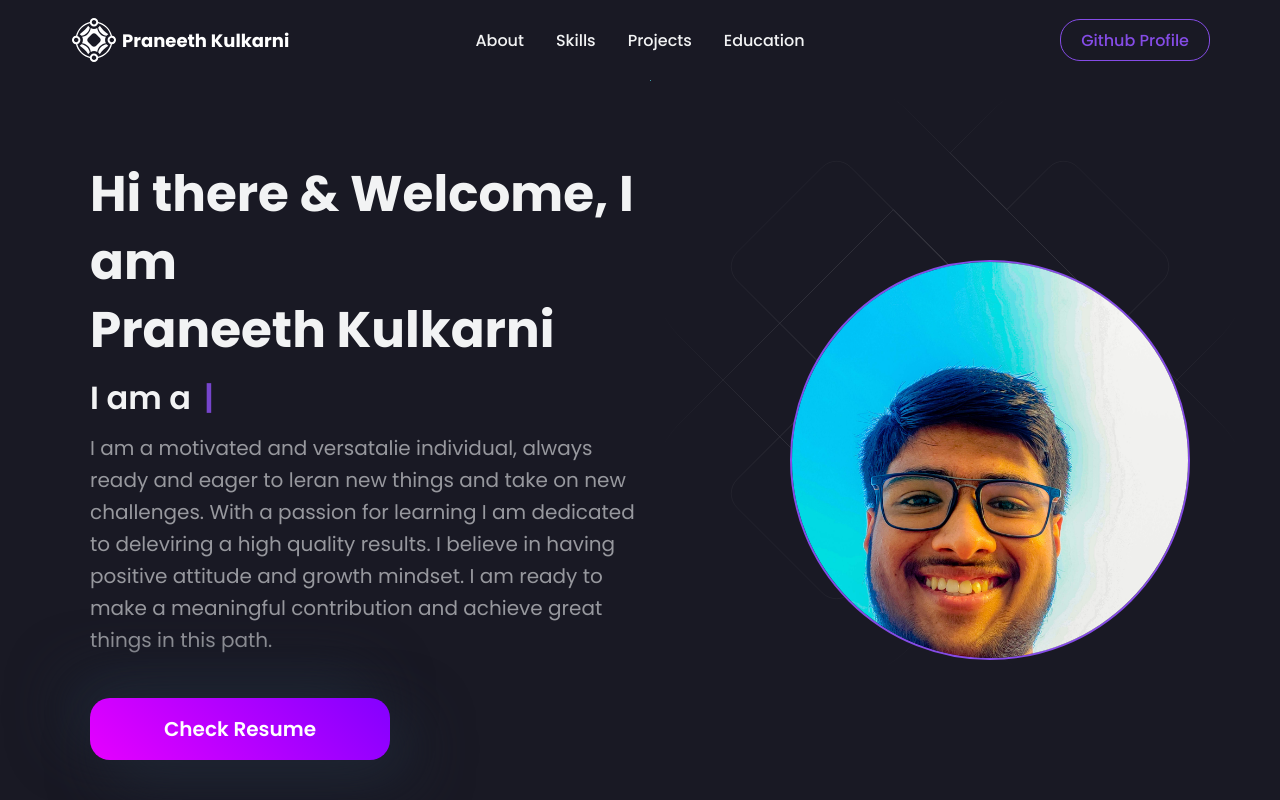
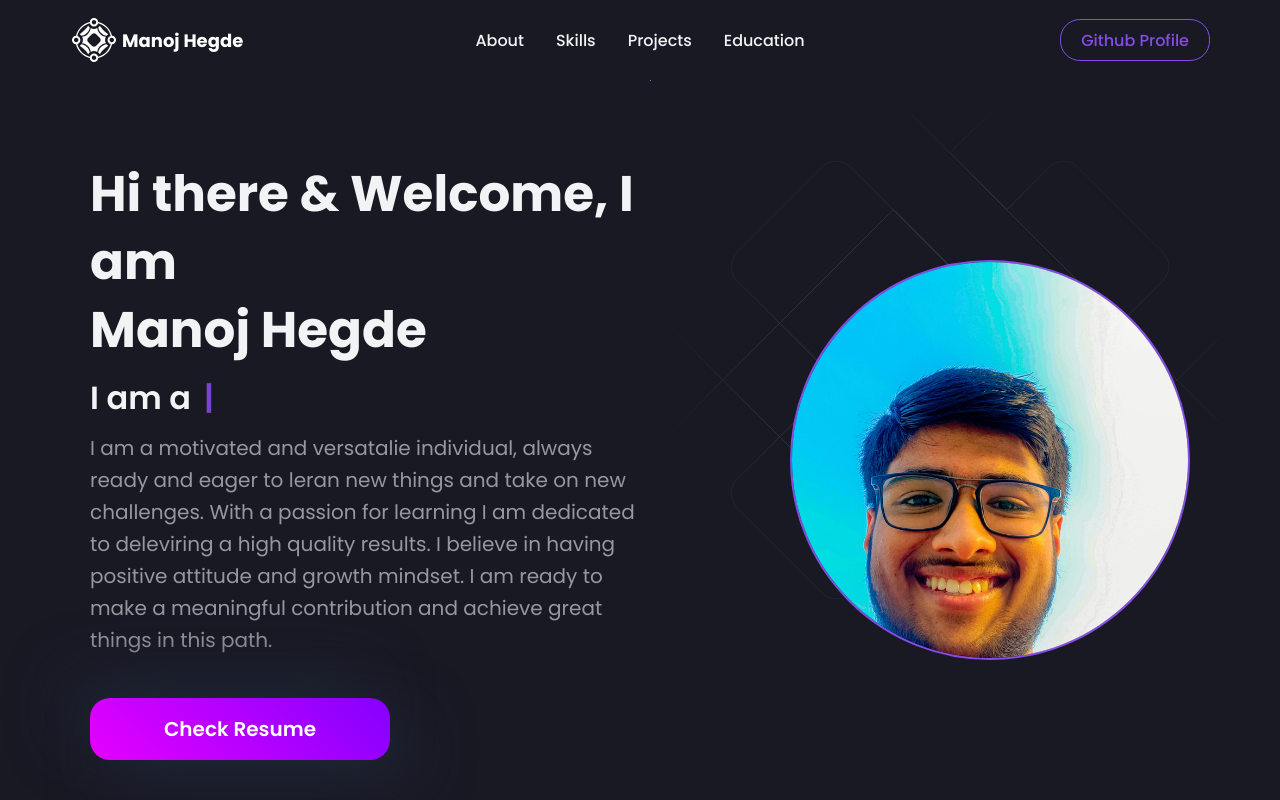
Before and after one commit to manojhegde2001/Portfolio-MUI, a React (Create React App) app: page / in a window 1280 px wide. Shown: the top 800 px of the page. Built offline with nearby package versions, Linux system fonts and the light colour scheme.

Commit message:
name changes

```diff
--- a/public/index.html
+++ b/public/index.html
@@ -24,7 +24,7 @@
       work correctly both with client-side routing and a non-root public URL.
       Learn how to configure a non-root public URL by running `npm run build`.
     -->
-    <title>Praneeth Kulkarni</title>
+    <title>Manoj Hegde</title>
   </head>
   <body>
     <noscript>You need to enable JavaScript to run this app.</noscript>
--- a/src/components/Footer/index.js
+++ b/src/components/Footer/index.js
@@ -87,7 +87,7 @@ function Footer() {
   return (
     <FooterContainer>
       <FooterWrapper>
-        <Logo>Praneeth Kulkarni</Logo>
+        <Logo>Manoj Hegde</Logo>
         <Nav>
           <NavLink href="#about">About</NavLink>
           <NavLink href="#skills">Skills</NavLink>
@@ -100,7 +100,7 @@ function Footer() {
           <SocialMediaIcon href={Bio.github} target="display"><GitHubIcon /></SocialMediaIcon>
         </SocialMediaIcons>
         <Copyright>
-          &copy; 2023 Praneeth Kulkarni. All rights reserved.
+          &copy; 2023 Manoj Hegde. All rights reserved.
         </Copyright>
 
       </FooterWrapper>
--- a/src/components/Navbar/index.js
+++ b/src/components/Navbar/index.js
@@ -13,7 +13,7 @@ const Navbar = () => {
       <NavbarContainer>
         <NavLogo to='/'>
           <a style={{ display: "flex", alignItems: "center", color: "white", marginBottom: '20;', cursor: 'pointer' }}>
-            <GiAbstract111 size="3rem" /> <Span>Praneeth Kulkarni</Span>
+            <GiAbstract111 size="3rem" /> <Span>Manoj Hegde</Span>
           </a>
         </NavLogo>
         <MobileIcon>
--- a/src/data/data.js
+++ b/src/data/data.js
@@ -1,5 +1,5 @@
 export const Bio = {
-    name: 'Praneeth Kulkarni',
+    name: 'Manoj Hegde',
     roles: [
         "Full Stack Developer",
         "Programmer",
@@ -10,7 +10,7 @@ export const Bio = {
     github: "https://github.com/praneethk2401",
     linkedin: "https://www.linkedin.com/in/Praneeth-Kulkarni/",
     twitter: "https://twitter.com/PraneethKu2401?t=_0V8ybd7--i61EK0fGVSoQ&s=09",
-    email:"mailto:praneeth.u.k@gmail.com",
+    email:"mailto:manojhegde2001@gmail.com",
     resume: "https://drive.google.com/file/d/1d3f61gbcSi4sGE2xk8HDf2w0sa7cmlbl/view?usp=drive_link",
 
 };
```
